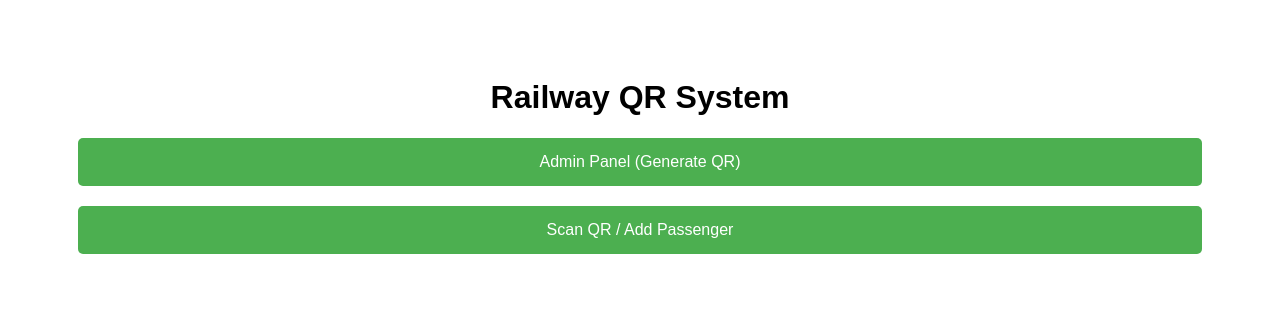
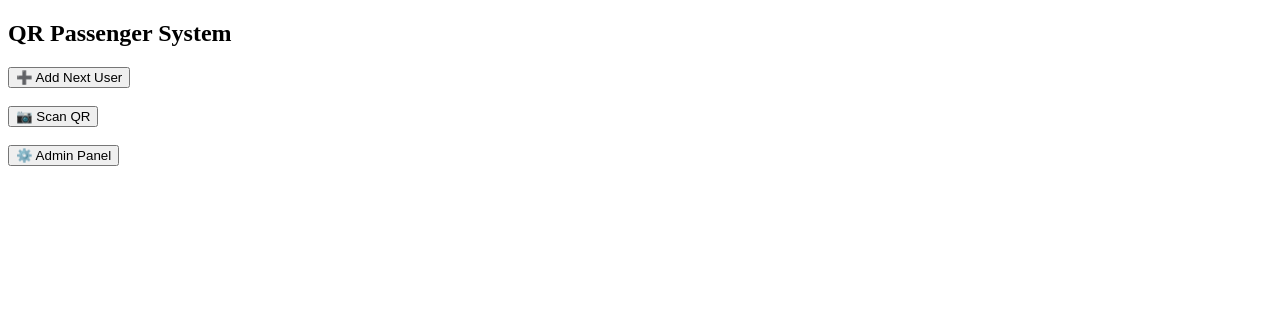
Before and after one commit to SmartFarming50/app, a Flask app: page / in a window 1280 px wide. Shown: the top 323 px of the page. Run offline with Flask 3, Linux system fonts and the light colour scheme.

Commit message:
Update home.html

```diff
--- a/templates/home.html
+++ b/templates/home.html
@@ -1,17 +1,23 @@
 <!DOCTYPE html>
-<html lang="en">
+<html>
 <head>
-    <meta charset="UTF-8">
-    <title>Railway QR System - Home</title>
-    <style>
-        body { font-family: Arial, sans-serif; text-align: center; padding: 50px; }
-        a { display: block; margin: 20px; padding: 15px; background: #4CAF50; color: white; text-decoration: none; border-radius: 5px; }
-        a:hover { background: #45a049; }
-    </style>
+    <title>Home</title>
 </head>
 <body>
-    <h1>Railway QR System</h1>
-    <a href="/admin-ui">Admin Panel (Generate QR)</a>
-    <a href="/scan">Scan QR / Add Passenger</a>
+    <h2>QR Passenger System</h2>
+
+    <button onclick="location.href='/add-next'">
+        ➕ Add Next User
+    </button>
+    <br><br>
+
+    <button onclick="location.href='/scan'">
+        📷 Scan QR
+    </button>
+    <br><br>
+
+    <button onclick="location.href='/admin-ui'">
+        ⚙️ Admin Panel
+    </button>
 </body>
 </html>
```
